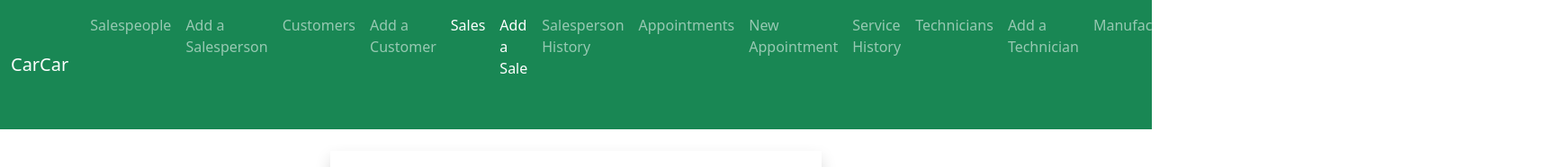
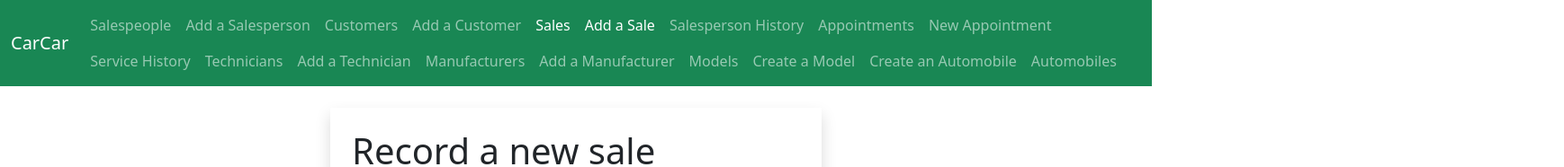
Before and after one commit to john-blanton-jr/Autotrackr, a React (Create React App) app in the folder ghi/app/: page /sales/create in a window 1280 px wide. Shown: the top 186 px of the page at 90% size, 1738 px wide, since content can reach past the window. Built offline with nearby package versions, Linux system fonts and the light colour scheme; no server answers.

Commit message:
add flex and wrap to nav element

```diff
--- a/ghi/app/src/Nav.js
+++ b/ghi/app/src/Nav.js
@@ -9,7 +9,7 @@ function Nav() {
           <span className="navbar-toggler-icon"></span>
         </button>
         <div className="collapse navbar-collapse" id="navbarSupportedContent">
-          <ul className="navbar-nav me-auto mb-2 mb-lg-0">
+          <ul className="navbar-nav d-flex flex-wrap me-auto mb-2 mb-lg-0">
           <li className="nav-item">
               <NavLink className="nav-link" aria-current="page" to="/salespeople">Salespeople</NavLink>
             </li>
@@ -54,6 +54,8 @@ function Nav() {
             </li>
           <li className="nav-item">
               <NavLink className="nav-link" aria-current="page" to="/models">Models</NavLink>
+            </li>
+          <li className="nav-item">
               <NavLink className="nav-link" aria-current="page" to="/models/create">Create a Model</NavLink>
             </li>
           <li className="nav-item">
--- a/ghi/app/src/SalesForm.jsx
+++ b/ghi/app/src/SalesForm.jsx
@@ -22,7 +22,6 @@ function SalesForm(props){
       console.error(response);
     }
   }
-
 
   const fetchSalespeople = async () => {
     const url = 'http://localhost:8090/api/salespeople/'
@@ -84,6 +83,7 @@ function SalesForm(props){
     const response = await fetch(url, fetchConfig);
         if (response.ok) {
         console.log(response);
+
         }
     }
 
@@ -110,6 +110,10 @@ function SalesForm(props){
       const response = await saleResponse.json()
       handleSoldStatus(vin)
       console.log(response);
+      setVin("")
+      setSalesperson("")
+      setCustomer("")
+      setPrice("")
     }
   }
 
```
